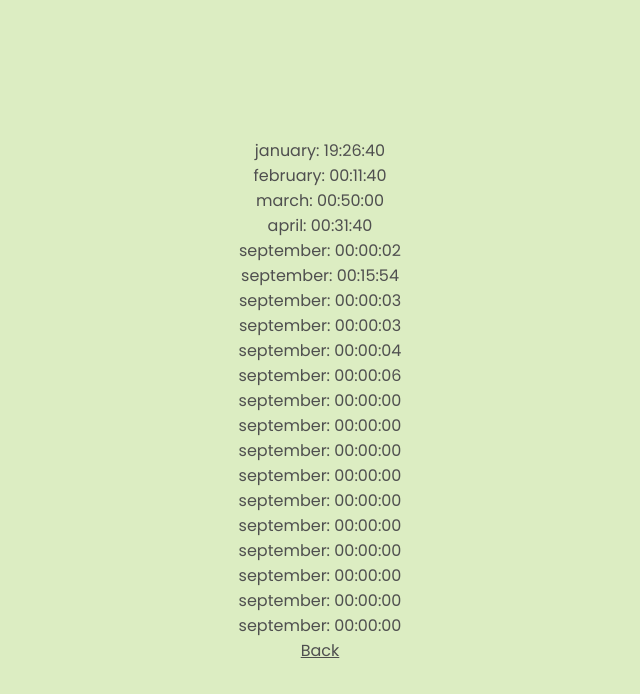
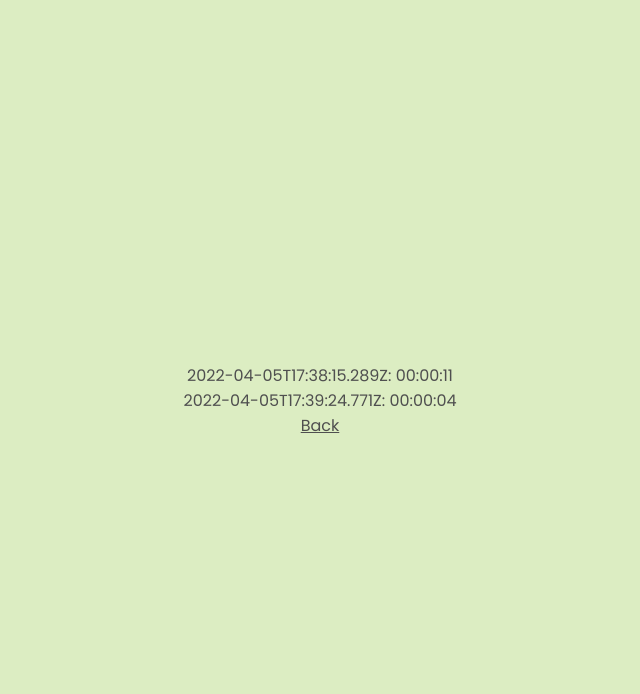
Before and after one commit to kayoken/pomodoro, a React (Vite) app: page /records in a window 1280 px wide. Shown: the top 694 px of the page, without its empty margins (320-960 px from the left). Built offline with nearby package versions, Linux system fonts and the light colour scheme; data requests are answered from the project's data file.

Commit message:
writing timestamps

```diff
--- a/db.json
+++ b/db.json
@@ -1,100 +1,14 @@
 {
   "records": [
     {
-      "seconds": 70000,
-      "date": "january"
-    },
-    {
-      "seconds": 700,
-      "date": "february"
-    },
-    {
-      "seconds": 3000,
-      "date": "march"
-    },
-    {
-      "seconds": 1900,
-      "date": "april"
-    },
-    {
-      "id": 333,
-      "seconds": 2,
-      "date": "september"
-    },
-    {
-      "seconds": 954,
-      "date": "september",
-      "id": 334
-    },
-    {
-      "seconds": 3,
-      "date": "september",
-      "id": 335
-    },
-    {
-      "seconds": 3,
-      "date": "september",
-      "id": 336
+      "seconds": 11,
+      "date": "2022-04-05T17:38:15.289Z",
+      "id": "ykkfvvO"
     },
     {
       "seconds": 4,
-      "date": "september",
-      "id": 337
-    },
-    {
-      "seconds": 6,
-      "date": "september",
-      "id": 338
-    },
-    {
-      "seconds": 0,
-      "date": "september",
-      "id": 339
-    },
-    {
-      "seconds": 0,
-      "date": "september",
-      "id": 340
-    },
-    {
-      "seconds": 0,
-      "date": "september",
-      "id": 341
-    },
-    {
-      "seconds": 0,
-      "date": "september",
-      "id": 342
-    },
-    {
-      "seconds": 0,
-      "date": "september",
-      "id": 343
-    },
-    {
-      "seconds": 0,
-      "date": "september",
-      "id": 344
-    },
-    {
-      "seconds": 0,
-      "date": "september",
-      "id": 345
-    },
-    {
-      "seconds": 0,
-      "date": "september",
-      "id": 346
-    },
-    {
-      "seconds": 0,
-      "date": "september",
-      "id": 347
-    },
-    {
-      "seconds": 0,
-      "date": "september",
-      "id": 348
+      "date": "2022-04-05T17:39:24.771Z",
+      "id": "QDWjpzb"
     }
   ]
 }
--- a/src/App.jsx
+++ b/src/App.jsx
@@ -10,6 +10,7 @@ function App() {
   const [timerActive, setTimerActive] = useState(false);
   const [intervalId, setIntervalId] = useState(0);
   const [records, setRecords] = useState({});
+  const [timeStamp, setTimeStamp] = useState({});
 
   useEffect(() => {
     const getRecords = async () => {
@@ -29,10 +30,11 @@ function App() {
   };
 
   const handleToggleActive = () => {
-    const date = new Date();
-    console.log(date);
+    let date = null;
+    let newIntervalId = null;
     if (!timerActive) {
-      const newIntervalId = setInterval(() => {
+      setTimeStamp(new Date());
+      newIntervalId = setInterval(() => {
         setSeconds((seconds) => seconds + 1);
       }, 1000);
       setIntervalId(newIntervalId);
@@ -45,9 +47,8 @@ function App() {
 
   const handleSave = async () => {
     const record = {
-      // id: 333,
       seconds: seconds,
-      date: "september",
+      date: timeStamp,
     };
 
     const res = await fetch("http://localhost:3001/records", {
```
